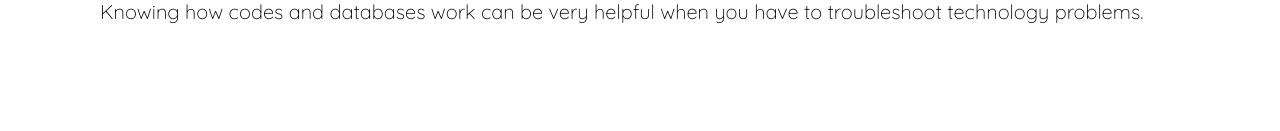
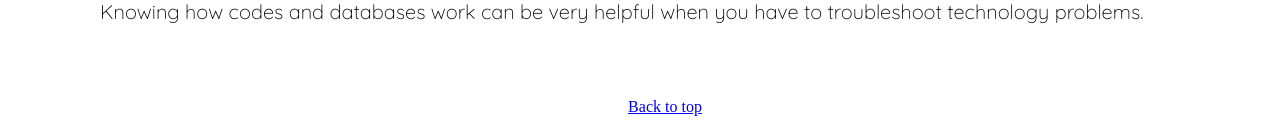
Before and after one commit to rcmetcalf/rcmetcalf.github.io, a Jekyll site: the page gooey/index.html, which Jekyll copies as it is, in a window 1280 px wide and 900 px high, scrolled down 3908 px. Shown: the part 766-897 px from the top of the window. Built offline with Jekyll 4.4.1, drawn with Linux system fonts in a browser that asks for light colours; Markdown is read by kramdown in place of the engine named in the settings; before the commit the page ends 4736 px from its top, so only the background shows below that.

Commit message:
Update index.html

```diff
--- a/gooey/index.html
+++ b/gooey/index.html
@@ -78,7 +78,11 @@
 			&nbsp;&nbsp;&nbsp;&nbsp;&nbsp;More and more aspects of daily life are being incorporated into the web. Schools place course information online, people use Google religiously, and a personal webpage can be used as a resume. If people learn how to code for themselves, they will be able to stay up-to-date with changes in information technology, or even contribute to it themselves. I know that I personally view the Internet and other information systems differently now that I know how they are organized and built. For example, when I receive "404 errors" now, I understand that the webpage could be missing because of an incorrectly named link path. Before I knew about information structures, I thought that error was caused by dropped wi-fi or a faulty computer.<br><br>
 			&nbsp;&nbsp;&nbsp;&nbsp;&nbsp;Understanding information structures may not be necessary to use the web or make a basic table, but it definitely benefits people to know why and how these concepts work. You don't <em>have</em> to know how your car's engine works to drive it, but it's very useful to understand how it works in case your car breaks down. Same thing goes for information structures. Knowing how codes and databases work can be very helpful when you have to troubleshoot technology problems.<br>
 			</p><br>
+			<br>
+			<br>
+			<center><a href="http://rcmetcalf.github.io/gooey/">Back to top</a></center><br>
 		</p>
+
 	</div>
 
   </body>
```
